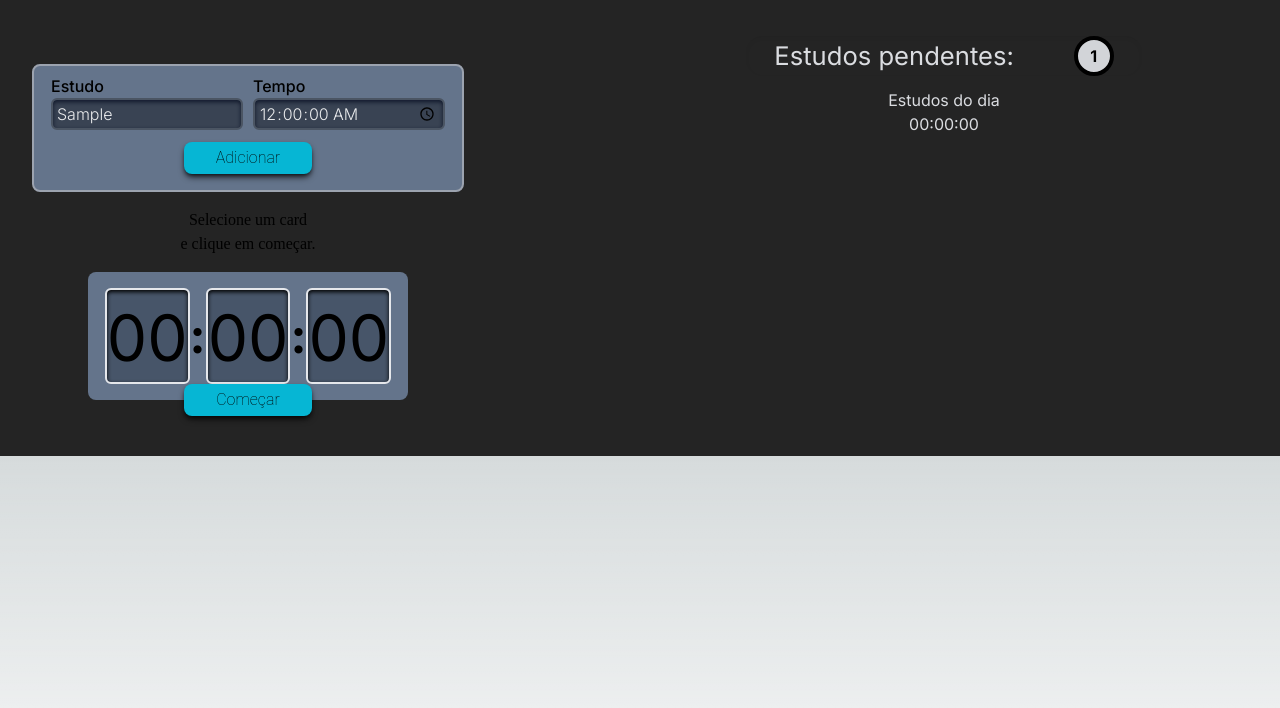
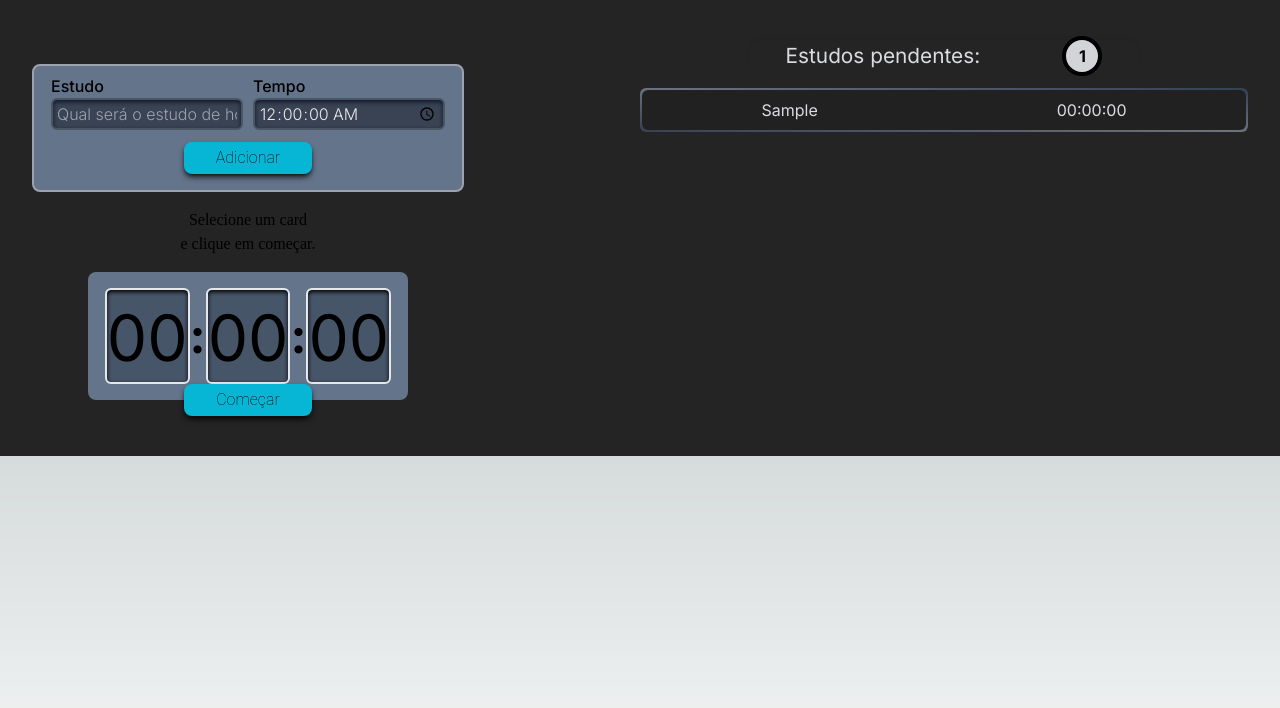
Before and after one commit to Mussesan/task-list-react, a Next.js app: page / in a window 1280 px wide. Both pictures are taken after typing "Sample" into the empty fields and a click on the button "Adicionar". Shown: the top 708 px of the page. Built offline with nearby package versions, Linux system fonts and the light colour scheme.

Commit message:
feature: funções de selecionar tarefa e buscar tempo implementadas, ajustando calculo do tempo

```diff
--- a/package.json
+++ b/package.json
@@ -20,6 +20,10 @@
     "react": "18.2.0",
     "react-dom": "18.2.0",
     "tailwindcss": "3.3.3",
-    "typescript": "5.1.6"
+    "typescript": "5.1.6",
+    "uuid": "^9.0.0"
+  },
+  "devDependencies": {
+    "@types/uuid": "^9.0.2"
   }
 }
--- a/src/app/page.tsx
+++ b/src/app/page.tsx
@@ -16,11 +16,15 @@ import { InterfaceEstudo } from "@/types/estudo";
 
 export default function Home() {
 
-  const [estudos, setEstudos] = useState<InterfaceEstudo[] | []> ([]);
+  const [estudos, setEstudos] = useState<InterfaceEstudo[]> ([]);
   const [selecionado, setSelecionado] = useState<InterfaceEstudo>();
 
   function selecionaEstudo(estudoSelecionado: InterfaceEstudo){
     setSelecionado(estudoSelecionado)
+    setEstudos(prevEstudo => prevEstudo.map(estudo =>({...estudo,
+    selecionado: estudo.id === estudoSelecionado.id ? true : false
+
+    })))
   }
 
   return (
@@ -28,12 +32,14 @@ export default function Home() {
       <main className="pt-4 bg-[#242424] md:flex h-auto px-8 pb-10 container justify-between mx-auto scroll-smooth">
         <section>
             <Form setEstudos={setEstudos} />
-            <div className="my-4 font-cav text-center">
+            <div
+
+            className="my-4 font-cav text-center">
               Selecione um card <br /> e clique em começar.
             </div>
 
           <div className="text-center">
-            <Cronometro />
+            <Cronometro selecionado={selecionado} />
             <div className="-mt-4">
               <ComomBtn>Começar</ComomBtn>
             </div>
@@ -43,12 +49,12 @@ export default function Home() {
           <span className="">
             <span className="md:text-[2em] my-4">
               {estudos.length == 0 && (
-                <p className={`w-fit mx-auto md:text-[1.6rem]`}>Não há estudos ainda...</p>
+                <p className={`w-fit mx-auto md:text-[1.3rem]`}>Não há estudos ainda...</p>
               )}
               {estudos.length > 0 && (
                 <span className="flex justify-around w-full">
                   <span className={` flex justify-around items-center w-[65%] mx-auto rounded-2xl
-                    shadow-inner mb-3 md:text-[1.6rem]`}>
+                    shadow-inner mb-3 md:text-[1.3rem]`}>
                     Estudos pendentes:
                       <span className={`ml-1 text-[1rem] rounded-full border-4 border-black p-4
                       bg-gray-200/90 text-black font-bold w-[1.75rem] h-[1.75rem] flex justify-center items-center`}>
--- /dev/null
+++ b/src/common/utils/time.ts
@@ -0,0 +1,12 @@
+import Cronometro from "@/components/Cronometro";
+import Form from "@/components/form/Form";
+
+export function tmpParaSegundos(tempo: string){
+
+    const [horas = '00', minutos = '00', segundos = '00'] = tempo.split(':')
+
+    const horasParaSegundos = Number(horas) * 3600
+    const minutosParaSegundos = Number(minutos) * 60
+
+    return horasParaSegundos + minutosParaSegundos + Number(segundos)
+}
--- a/src/components/Cronometro.tsx
+++ b/src/components/Cronometro.tsx
@@ -1,6 +1,35 @@
+import { tmpParaSegundos } from "@/common/utils/time";
 import { InterfaceEstudo } from "@/types/estudo";
+import { useEffect, useState } from "react";
 
-export default function Cronometro(){
+interface Props {
+  selecionado: InterfaceEstudo | undefined
+}
+
+export default function Cronometro({selecionado} : Props){
+
+  const [tempo = 0, setTempo] = useState<number>();
+
+  useEffect(()=>{
+    if (selecionado?.tempo){
+      setTempo(tmpParaSegundos(selecionado.tempo))
+    }
+  },[selecionado])
+
+  const horas = Math.floor(tempo / 3600)
+  const minutos = Math.floor(tempo / 60) - Math.floor(tempo / 3600)
+  const segundos = tempo % 60
+
+  const [horaDezena, horaUnidade] = String(horas).padStart(2,'0')
+  const [minutoDezena, minutoUnidade] = String(minutos).padStart(2,'0')
+  const [segundoDezena, segundosUnidade] = String(segundos).padStart(2,'0')
+
+  console.log(`Minutos dezena: ${minutoDezena}`)
+  console.log(`Minutos unidade: ${minutoUnidade}`)
+
+  console.log(tempo)
+  console.log(horas)
+  console.log(minutos)
 
     return (<>
         <div
@@ -11,20 +40,21 @@ export default function Cronometro(){
                 <span
                   className={`border-2 rounded-md h-12 md:h-24 text-[2em] md:text-[4rem] shadow-inner
                   shadow-black bg-slate-600
-                  `}>00
+                  `}>{horaDezena}{horaUnidade}
                 </span>
                 <span className="text-[3rem] md:font-bold">:</span>
                 <span
                   className={`border-2 rounded-md h-12 md:h-24 text-[2em] md:text-[4rem] shadow-inner
                   shadow-black bg-slate-600
-                  `}>00
+                  `}>{minutoDezena}{minutoUnidade}
                 </span>
                 <span className="text-[3rem] md:font-bold sm:font-thin">:</span>
                 <span
                   className={`border-2 rounded-md h-12 md:h-24 text-[2em] md:text-[4rem] shadow-inner
                   shadow-black bg-slate-600
-                  `}> 00
+                  `}>{segundoDezena}{segundosUnidade}
                 </span>
+
               </div>
             </div>
     </>)
--- a/src/components/List/Item.tsx
+++ b/src/components/List/Item.tsx
@@ -6,29 +6,49 @@ interface Props extends InterfaceEstudo {
 
 export default function Item(
   {
-    estudo,
+    titulo,
     tempo,
     selecionado,
     completado,
     id,
     selecionaEstudo
   }: Props) {
-  console.log('item atual: ', { estudo, tempo, selecionado, completado, id })
+  console.log('item atual: ', { titulo, tempo, selecionado, completado, id })
+
+const borderColorVariants = {
+  selected: 'bg-gradient-to-tr from-purple-600 via-blue-600 to-cyan-500 p-[2px]'
+  ,
+  unselected: 'bg-gradient-to-tr from-gray-700 via-gray-500 to-slate-700 p-[2px]'
+}
+
+const bgColorVariants = {
+  selected: `bg-gray-700`,
+  unselected: `bg-[#212121]`
+}
+
+// ${selecionado ? colorVariants.selected : colorVariants.unselected }
   return (
+    <div className={`w-full rounded-md mb-2
+    ${selecionado ? borderColorVariants.selected : borderColorVariants.unselected }
+    `} >
+
       <li
-      className={``}
+        className={`flex justify-around rounded-md py-2 shadow-black
+        ${selecionado ? bgColorVariants.selected : bgColorVariants.unselected}
+        `}
         onClick={() => selecionaEstudo(
           {
-          estudo,
+            titulo,
             tempo,
             selecionado,
             completado,
             id
-        }
-        )}
+          })}
         >
-      <h3>{estudo}</h3>
+        <h3>{titulo}</h3>
         <span>{tempo}</span>
       </li>
+
+    </div>
   )
 }
--- a/src/components/List/Lista.tsx
+++ b/src/components/List/Lista.tsx
@@ -9,8 +9,7 @@ interface Props {
 
 function Lista({ estudos, selecionaEstudo }: Props) {
   return (
-    <aside>
-      <h2> Estudos do dia </h2>
+    <aside className=''>
       <ul>
         {estudos.map(item => (
           <Item
--- a/src/components/form/Form.tsx
+++ b/src/components/form/Form.tsx
@@ -2,6 +2,7 @@
 
 import React, { Dispatch, FormEvent } from "react";
 import { InterfaceEstudo } from "@/types/estudo";
+import {v4 as uuidv4 } from 'uuid'
 import ComomBtn from "../ComomBtn";
 
 class Form extends React.Component<{
@@ -16,8 +17,19 @@ class Form extends React.Component<{
 
     adicionarEstudo(event: React.FormEvent<HTMLFormElement>){
         event.preventDefault()
-        this.props.setEstudos(EstudosAtuais => [...EstudosAtuais, {...this.state}])
-        console.log("titulo: "+this.state," tempo: "+this.state)
+        this.props.setEstudos(estudosAntigos => [...estudosAntigos,
+            {
+                ...this.state,
+                selecionado:false,
+                completado:false,
+                id:uuidv4()
+            }
+        ]);
+
+        this.setState({
+            titulo: "",
+            tempo: "00:00:00"
+        })
     }
 
     render(){
--- a/src/types/estudo.tsx
+++ b/src/types/estudo.tsx
@@ -1,7 +1,7 @@
 "use client"
 
 export interface InterfaceEstudo {
-    estudo: string,
+    titulo: string,
     tempo: string,
     selecionado: boolean,
     completado: boolean,
--- a/tsconfig.json
+++ b/tsconfig.json
@@ -14,6 +14,7 @@
     "isolatedModules": true,
     "jsx": "preserve",
     "incremental": true,
+    "downlevelIteration": true,
     "plugins": [
       {
         "name": "next"
```
Also changed, not shown: 1 other file (tests, documents, lock files or other folders). Lines whose indentation alone changed are shown as unchanged.
